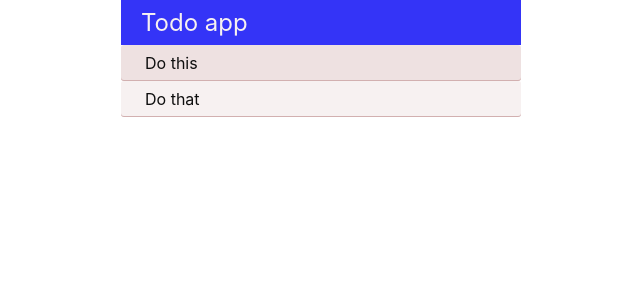
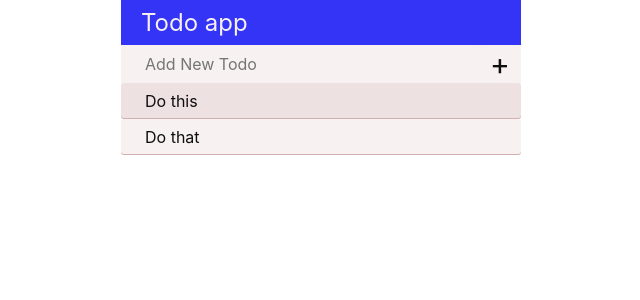
Before and after one commit to Zviki-Zaks/todo-react, a React (Create React App) app: page / in a window 1280 px wide. Shown: the top 300 px of the page, without its empty margins (319-959 px from the left). Built offline with nearby package versions, Linux system fonts and the light colour scheme.

Commit message:
add addTodo component

```diff
--- a/src/components/AddTodo.jsx
+++ b/src/components/AddTodo.jsx
@@ -0,0 +1,25 @@
+import React, { useState } from 'react'
+
+export const AddTodo = ({ saveTodo }) => {
+
+    const [txt, setTxt] = useState('')
+    const handelChange = ({ target }) => {
+        const filed = target.name
+        const value = target.type === 'number' ? (+target.value || '') : target.value
+        setTxt(value)
+    }
+    const addTodo = async () => {
+        if (txt) {
+            await saveTodo(txt)
+            setTxt('')
+
+        }
+    }
+
+    return (
+        <section className="add-todo">
+            <input type="text" name="txt" id="txt" value={txt} onChange={handelChange} placeholder="Add New Todo" onKeyUp={(ev) => { if (ev.key === 'Enter') return addTodo() }} />
+            <button className="add-btn" onClick={addTodo}>+</button>
+        </section>
+    )
+}
--- a/src/components/TodoApp.jsx
+++ b/src/components/TodoApp.jsx
@@ -1,5 +1,6 @@
 import React, { useEffect, useState } from 'react'
 import { todoService } from '../services/todoService'
+import { AddTodo } from './AddTodo'
 import { TodoList } from './TodoList'
 
 export const TodoApp = () => {
@@ -24,12 +25,22 @@ export const TodoApp = () => {
         const todo = await todoService.getById(todoId)
         setSelectedTodo(todo)
     }
+    const saveTodo = async (txt) => {
+        console.log('txt', txt)
+        const todo = todoService.getEmptyTodo()
+        todo.txt = txt
+        // setSelectedTodo({ ...selectedTodo, txt })
+        await todoService.save(selectedTodo)
+        loadTodos()
+    }
 
     return (
         <section className="todo-app">
             <div className="app-head">
                 <h1 >Todo app</h1>
+
             </div>
+            <AddTodo saveTodo={saveTodo} />
             {todos && <TodoList todos={todos} removeTodo={removeTodo} selectTodo={selectTodo} />}
         </section>
     )
```
